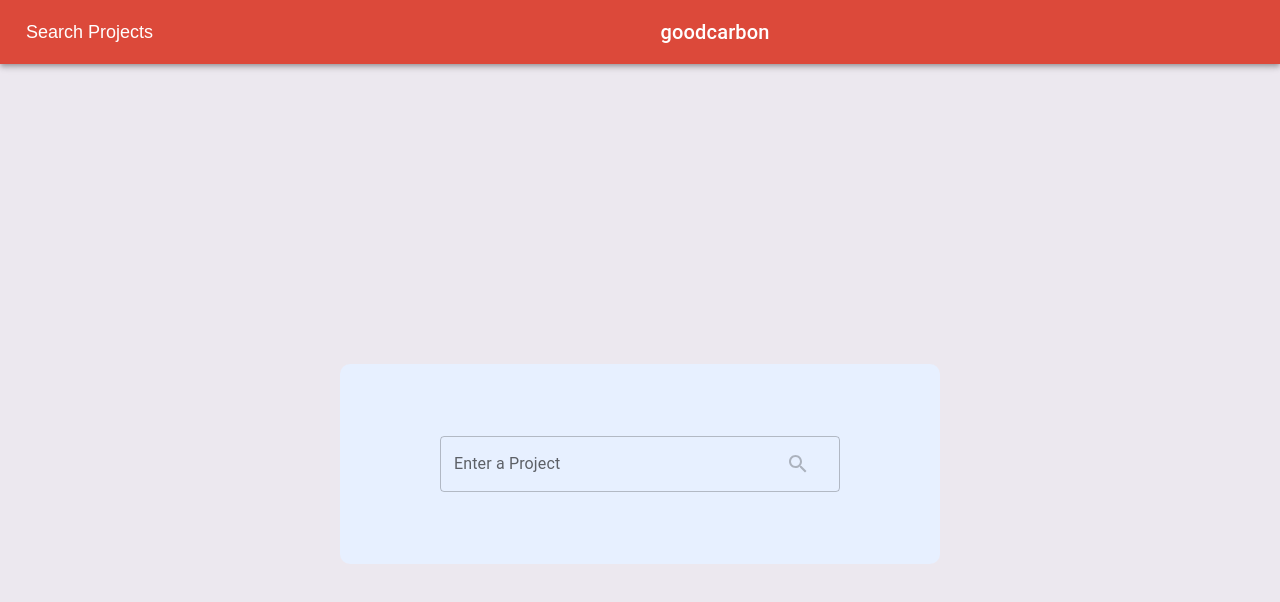
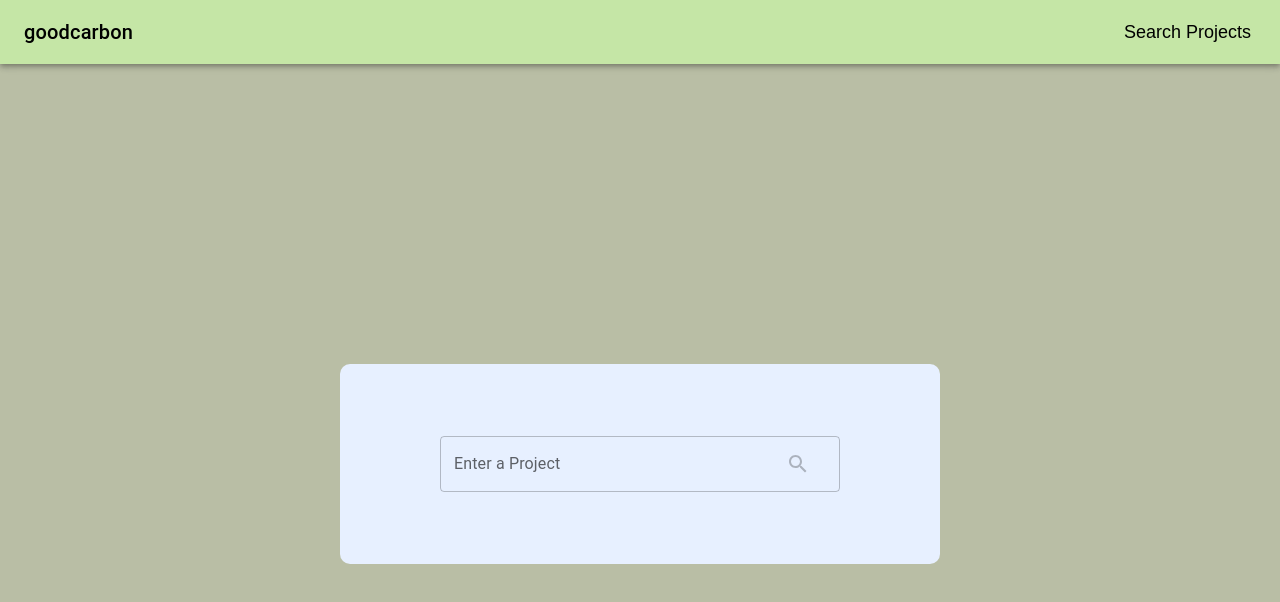
Before and after one commit to mohamadsoufi/Code-sandbox, a React (Create React App) app: page / in a window 1280 px wide. Shown: the top 602 px of the page. Built offline with nearby package versions, Linux system fonts and the light colour scheme.

Commit message:
adds colors folder and file & fine tuning

```diff
--- a/src/App.css
+++ b/src/App.css
@@ -1,6 +1,6 @@
 .App {
   text-align: center;
-  background-color: #ECE8EF
+  background-color: #B9BEA5
 }
 
 .App-logo {
--- /dev/null
+++ b/src/colors/colors.tsx
@@ -0,0 +1,4 @@
+export const TEA_GREEN = "#C5E6A6"
+export const QUICK_SILVER = "#A7AAA4"
+export const MANA_TEA = "#9899A6"
+export const COTTON_BOLL = "#E7F0FF"
--- a/src/components/Header.tsx
+++ b/src/components/Header.tsx
@@ -1,31 +1,37 @@
-import * as React from 'react';
+// Material UI
 import AppBar from '@mui/material/AppBar';
 import Box from '@mui/material/Box';
 import Toolbar from '@mui/material/Toolbar';
 import Typography from '@mui/material/Typography';
 import IconButton from '@mui/material/IconButton';
+// Router
 import { useNavigate } from 'react-router-dom';
+// Colors
+import { TEA_GREEN } from '../colors/colors';
 
 export default function ButtonAppBar() {
     const navigate = useNavigate()
 
+    const navigationItems = { display: "flex", justifyContent: "space-between" }
+
     return (
         <Box sx={ { flexGrow: 1 } }>
-            <AppBar sx={ { backgroundColor: "#DC493A" } } position="static">
-                <Toolbar>
+            <AppBar sx={ { backgroundColor: TEA_GREEN } } position="static">
+                <Toolbar sx={ navigationItems }>
+                    <Typography
+                        sx={ { color: "black" } }
+                        variant="h6">
+                        goodcarbon
+                    </Typography>
                     <IconButton
                         onClick={ () => navigate("/") }
                         size="small"
                         edge="start"
                         color="inherit"
-                        aria-label="menu"
-                        sx={ { mr: 2 } }
+                        sx={ { color: "black" } }
                     >
                         Search Projects
                     </IconButton>
-                    <Typography variant="h6" component="div" sx={ { flexGrow: 1 } }>
-                        goodcarbon
-                    </Typography>
                 </Toolbar>
             </AppBar>
         </Box>
--- a/src/components/projects-list/ProjectsList.tsx
+++ b/src/components/projects-list/ProjectsList.tsx
@@ -1,7 +1,7 @@
 // Context
 import { useContext, useEffect } from "react";
 import { ProjectContext } from "../../context/project-context/ProjectContext";
-// Mateial UI
+// Material UI
 import Box from "@mui/material/Box";
 import Typography from "@mui/material/Typography";
 import Card from "@mui/material/Card";
@@ -12,7 +12,7 @@ import useMediaQuery from '@mui/material/useMediaQuery';
 import ArrowBackIcon from '@mui/icons-material/ArrowBack';
 // React dom
 import { useNavigate } from "react-router-dom";
-import ProjectStatus from "./projectsStatus";
+import ProjectStatus from "./ProjectsStatus";
 // Styles
 import {
     goBackButton,
--- a/src/components/projects-list/ProjectsListStyles.tsx
+++ b/src/components/projects-list/ProjectsListStyles.tsx
@@ -1,3 +1,5 @@
+import { MANA_TEA } from "../../colors/colors";
+
 export const projectsContainer = {
     height: "100vh",
     width: "100%",
@@ -12,7 +14,7 @@ export const listContainer = {
     flexDirection: "column",
     justifyContent: "flex-start",
     alignItems: "center",
-    backgroundColor: "#E7F0FF",
+    backgroundColor: MANA_TEA,
     padding: "36px 36px",
     maxHeight: "650px",
     overflow: "auto",
--- a/src/components/projects-list/projectsStatus.tsx
+++ b/src/components/projects-list/ProjectsStatus.tsx
@@ -8,7 +8,7 @@ import { useContext, useEffect, useState } from "react";
 import { ProjectContext } from "../../context/project-context/ProjectContext";
 // types
 import { Props } from "./projectListTypes";
-import { changeProjectStatusInBackend } from "./projectListUtils";
+import { changeProjectStatusInBackend } from "./utils/projectListUtils";
 
 const ProjectStatus: React.FC<Props> = ({ status, projectName }) => {
     const [value, setValue] = useState(status);
@@ -30,7 +30,6 @@ const ProjectStatus: React.FC<Props> = ({ status, projectName }) => {
                 onChange={ handleChange }
                 textColor="secondary"
                 indicatorColor="secondary"
-                aria-label="secondary tabs example"
             >
                 <Tab value="created" label="Created" />
                 <Tab value="approved" label="Approved" />
--- a/src/components/projects-list/projectListTypes.tsx
+++ b/src/components/projects-list/projectListTypes.tsx
@@ -5,7 +5,7 @@ export interface Props {
     status: string;
     projectName: string
 }
-export type changeStatusInBackendTypes = {
+export type ChangeStatusInBackendTypes = {
     projectsData: ProjectDataTypes[] | null
     projectName: string
     value: string
--- a/src/components/projects-list/projectListUtils.tsx
+++ b/src/components/projects-list/utils/projectListUtils.tsx
@@ -1,11 +1,11 @@
 // Types
-import { changeStatusInBackendTypes } from "./projectListTypes";
+import { ChangeStatusInBackendTypes } from "../projectListTypes";
 
 export const changeProjectStatusInBackend = ({
     projectsData,
     projectName,
     value,
-}: changeStatusInBackendTypes) => {
+}: ChangeStatusInBackendTypes) => {
     projectsData?.map((project) => {
         let { projectName: nameInLoop } = project;
         if (nameInLoop === projectName) {
--- a/src/components/search-projects-form/SearchProjectsForm.tsx
+++ b/src/components/search-projects-form/SearchProjectsForm.tsx
@@ -12,9 +12,10 @@ import useMediaQuery from '@mui/material/useMediaQuery';
 import { ProjectContext } from "../../context/project-context/ProjectContext";
 import { ErrorsContext } from "../../context/errors-context/ErrorsContext";
 // Utils
-import { areThereProjectsLogic } from "./searchProjectsUtils";
+import { selectAvailableProjects } from "./utils/searchProjectsUtils";
 // Styles
 import { formContainer, inputContainer } from "./searchProjectsStyles";
+// Component
 import UnavailableProjectsModal from "./unavailable-projects/UnavailableProjectsModal";
 
 const SearchProjectsForm = () => {
@@ -37,7 +38,10 @@ const SearchProjectsForm = () => {
     const [searchIconNotDisabled, setSearchIconDisabled] = useState<boolean>(true);
 
 
-    const handleInputValue = (event: React.ChangeEvent<HTMLInputElement>) => setInputValue(event.target.value);
+    const handleInputValue = (event: React.ChangeEvent<HTMLInputElement>) => {
+        const { value } = event.target
+        setInputValue(value);
+    }
 
     const handleSubmit = (event: React.FormEvent<HTMLInputElement>) => {
         event.preventDefault();
@@ -48,7 +52,7 @@ const SearchProjectsForm = () => {
 
     useEffect(() => {
         // This function handles wether we have a match from the projects after the user enters 3 letters
-        areThereProjectsLogic({ inputValue, setProjectsData, dataFromBackend });
+        selectAvailableProjects({ inputValue, setProjectsData, dataFromBackend });
     }, [inputValue, setProjectsData, dataFromBackend]);
 
     useEffect(() => {
--- a/src/components/search-projects-form/searchProjectsStyles.tsx
+++ b/src/components/search-projects-form/searchProjectsStyles.tsx
@@ -1,3 +1,5 @@
+import { COTTON_BOLL } from "../../colors/colors";
+
 export const formContainer = {
     height: "100vh",
     display: "flex",
@@ -7,7 +9,7 @@ export const formContainer = {
 export const inputContainer = {
     width: "600px",
     height: "200px",
-    backgroundColor: "#E7F0FF",
+    backgroundColor: COTTON_BOLL,
     display: "flex",
     flexDirection: "column",
     justifyContent: "center",
--- a/src/components/search-projects-form/searchProjectsUtils.tsx
+++ b/src/components/search-projects-form/utils/searchProjectsUtils.tsx
@@ -1,4 +1,4 @@
-import { ProjectDataTypes } from "../../context/project-context/ProjectContextTypes";
+import { ProjectDataTypes } from "../../../context/project-context/ProjectContextTypes";
 
 export type AreThereProjectsLogic = {
     inputValue: string;
@@ -8,7 +8,7 @@ export type AreThereProjectsLogic = {
     >;
 };
 
-export const areThereProjectsLogic = ({
+export const selectAvailableProjects = ({
     inputValue,
     dataFromBackend,
     setProjectsData,
```
